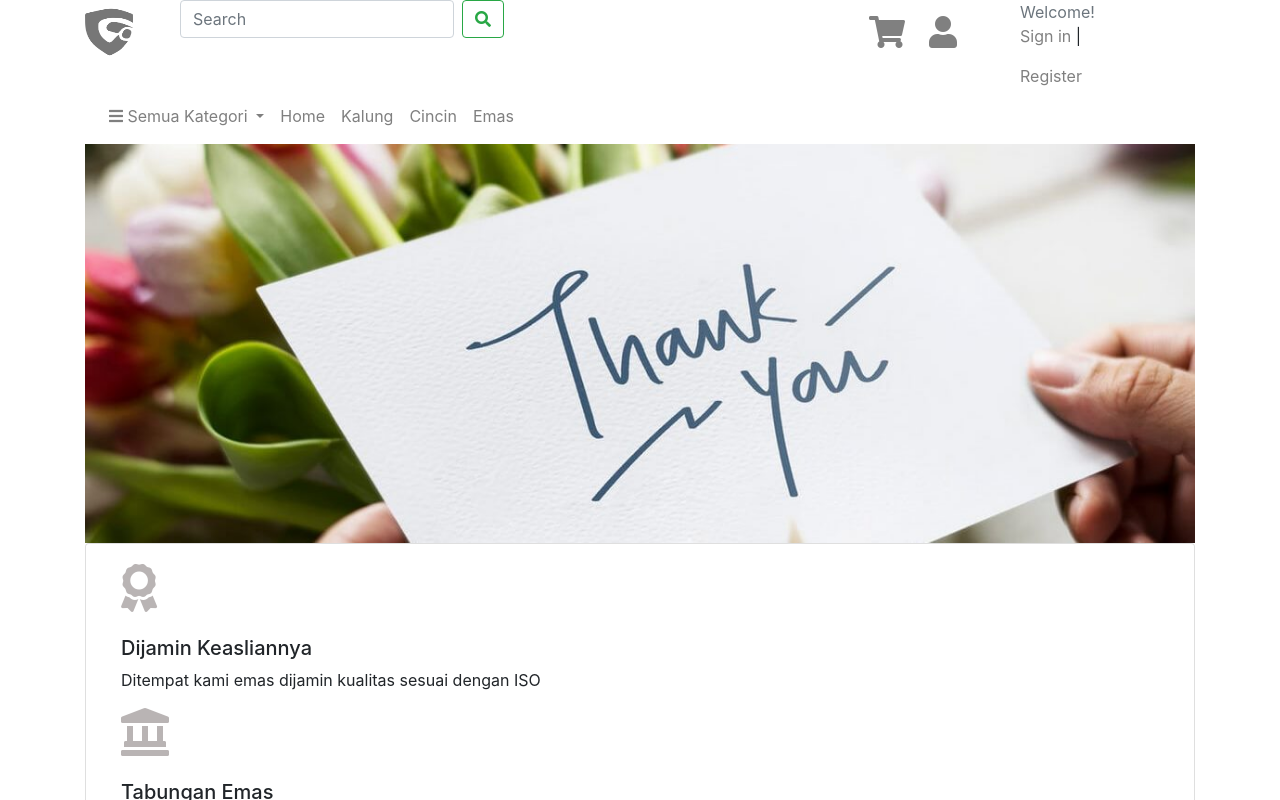
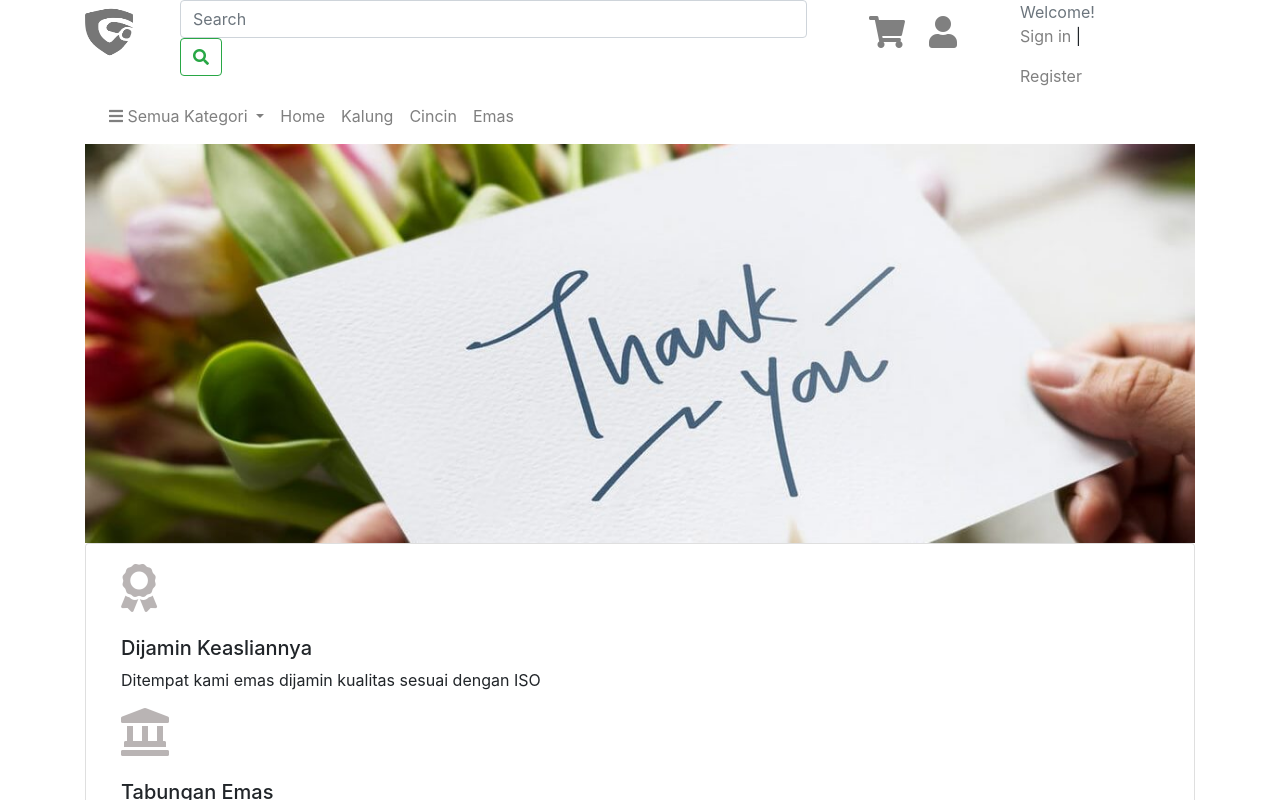
Before and after one commit to Love2Bit/bootstrap_ecommerce, a plain HTML site: page index.html in a window 1280 px wide. Shown: the top 800 px of the page. Drawn offline with nearby package versions, Linux system fonts and the light colour scheme; files whose address does not match are found by name.

Commit message:
tambahan

```diff
--- a/index.html
+++ b/index.html
@@ -29,7 +29,12 @@
             #search input{
                 width: 90%;
             }
-         }
+        }
+        @media (max-width: 1280.720px) {
+            #search input{
+                width: 100%;
+            }
+        }
     </style>
 </head>
 <body>
```
